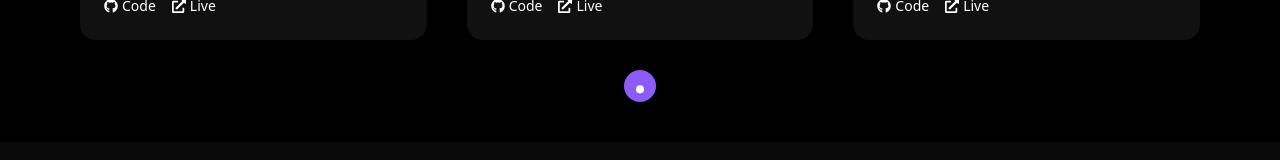
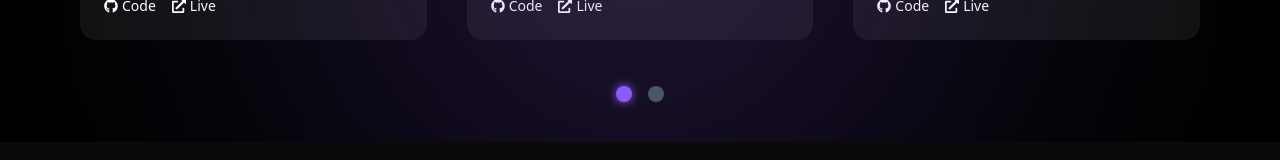
Before and after one commit to boyalonexr/Portfolio, a React (Vite) app: page / in a window 1280 px wide. Shown: the part 2654-2814 px from the top of the page. Built offline with nearby package versions, Linux system fonts and the light colour scheme; a web font is replaced by a local one.

Commit message:
Update Projects.jsx

```diff
--- a/src/Components/Projects.jsx
+++ b/src/Components/Projects.jsx
@@ -74,12 +74,9 @@ function Projects() {
 
   const [page, setPage] = useState(0);
   const projectsPerPage = 3;
+  const totalPages = Math.ceil(projects.length / projectsPerPage);
   const start = page * projectsPerPage;
   const currentProjects = projects.slice(start, start + projectsPerPage);
-
-  const nextPage = () => {
-    setPage((prev) => (prev + 1) % Math.ceil(projects.length / projectsPerPage));
-  };
 
   return (
     <section
@@ -103,7 +100,7 @@ function Projects() {
         user-centered web applications.
       </p>
 
-      {/* === Projects Grid === */}
+      {/* === Project Grid with Animation === */}
       <AnimatePresence mode="wait">
         <motion.div
           key={page}
@@ -172,23 +169,26 @@ function Projects() {
         </motion.div>
       </AnimatePresence>
 
-      {/* === Circle Next Button === */}
-      <motion.button
-        onClick={nextPage}
-        whileHover={{
-          scale: 1.2,
-          boxShadow: "0 0 15px rgba(139,92,246,0.6)",
-        }}
-        whileTap={{ scale: 0.9 }}
-        transition={{ type: "spring", stiffness: 200 }}
-        className="absolute bottom-10 left-1/2 -translate-x-1/2 w-8 h-8 bg-[#8b5cf6] rounded-full flex items-center justify-center cursor-pointer shadow-lg"
-      >
-        <motion.span
-          animate={{ y: [0, 4, 0] }}
-          transition={{ duration: 1.5, repeat: Infinity, ease: "easeInOut" }}
-          className="block w-2 h-2 bg-white rounded-full"
-        />
-      </motion.button>
+      {/* === Pagination Dots === */}
+      <div className="absolute z-10 bottom-10 flex gap-4">
+        {Array.from({ length: totalPages }).map((_, index) => (
+          <motion.button
+            key={index}
+            onClick={() => setPage(index)}
+            whileHover={{ scale: 1.2 }}
+            whileTap={{ scale: 0.9 }}
+            className={`w-4 h-4 rounded-full transition-all duration-300 ${
+              index === page
+                ? "bg-[#8b5cf6] shadow-[0_0_10px_#8b5cf6]"
+                : "bg-gray-600 hover:bg-[#8b5cf6]/60"
+            }`}
+          />
+        ))}
+      </div>
+
+      {/* === Background Glow === */}
+      <div className="absolute inset-0 -z-10 bg-gradient-to-t from-black via-transparent to-transparent" />
+      <div className="absolute -bottom-32 left-1/2 -translate-x-1/2 w-[700px] h-[700px] bg-[#8b5cf6]/20 rounded-full blur-[140px]" />
     </section>
   );
 }
```
